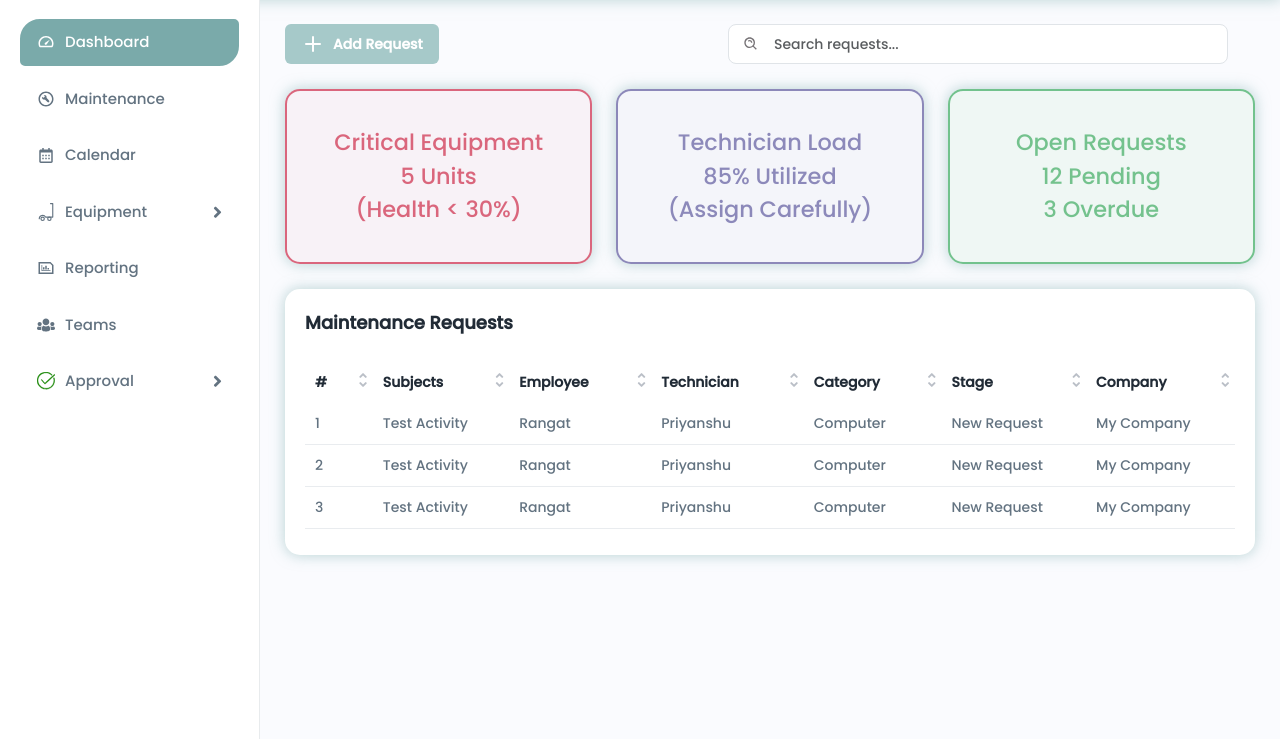
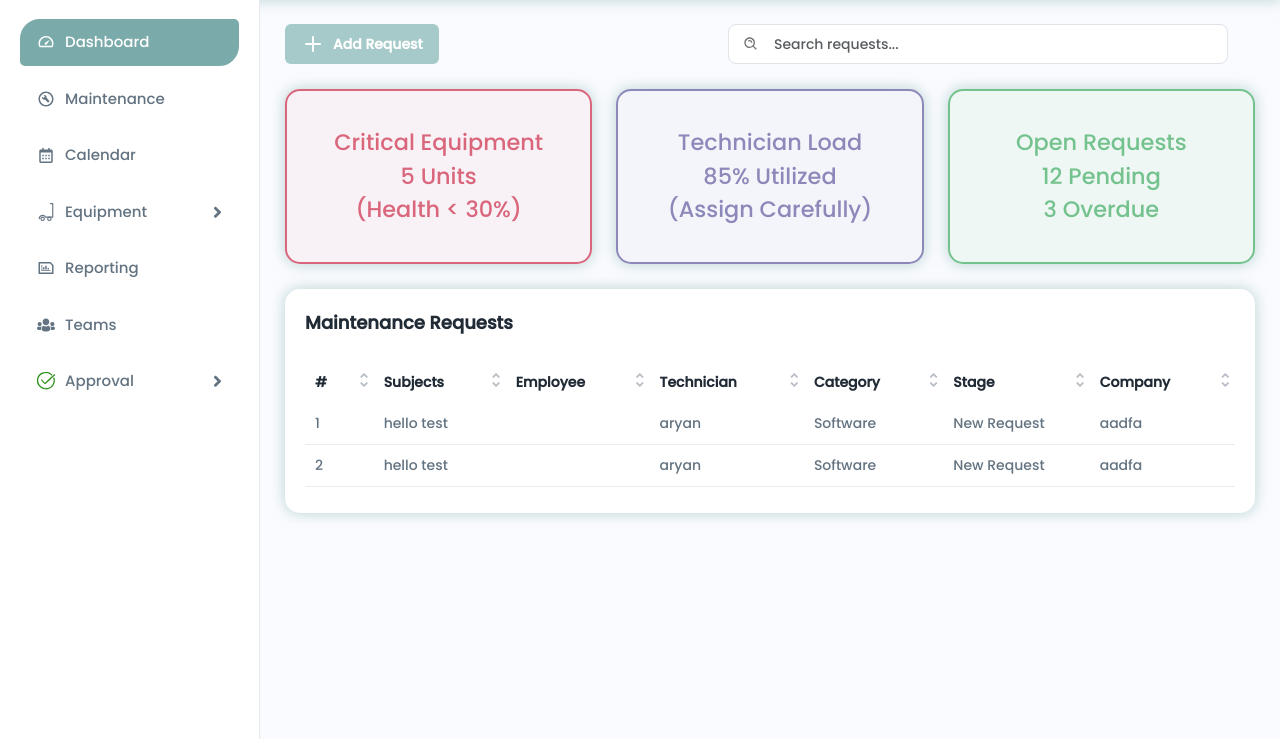
Before and after one commit to Krishprajapati15/GearGuard, a PHP site: page /odoo/Admin/index in a window 1280 px wide. Shown: the part 61-800 px from the top of the page. Run offline with PHP 8.4, Linux system fonts and the light colour scheme; data comes from the database, SQL or seed files in the repository.

Commit message:
Dynamically load maintenance requests in admin table
Replaced hardcoded maintenance request rows with dynamic data loading from the database. The table now displays real maintenance requests by joining maintenance_request and user_master tables, and shows a message if no requests are found.

```diff
--- a/Admin/index.php
+++ b/Admin/index.php
@@ -139,34 +139,39 @@
                                             </tr>
                                         </thead>
                                         <tbody id="maintenanceTable">
-                                            <tr>
-                                                <td>1</td>
-                                                <td>Test Activity</td>
-                                                <td>Rangat</td>
-                                                <td>Priyanshu</td>
-                                                <td>Computer</td>
-                                                <td>New Request</td>
-                                                <td>My Company</td>
-                                            </tr>
-                                            <tr>
-                                                <td>2</td>
-                                                <td>Test Activity</td>
-                                                <td>Rangat</td>
-                                                <td>Priyanshu</td>
-                                                <td>Computer</td>
-                                                <td>New Request</td>
-                                                <td>My Company</td>
-                                            </tr>
-                                            <tr>
-                                                <td>3</td>
-                                                <td>Test Activity</td>
-                                                <td>Rangat</td>
-                                                <td>Priyanshu</td>
-                                                <td>Computer</td>
-                                                <td>New Request</td>
-                                                <td>My Company</td>
-                                            </tr>
+                                            <?php
+                                            // Load maintenance requests dynamically
+                                            require_once "../includes/scripts/connection.php";
 
+                                            // Join with user_master to get employee name from created_by (user_id)
+                                            $sql = "SELECT mr.subject, um.user_name AS employee_name, mr.technician_name, mr.catogery_name, mr.req_stage, mr.company
+                                                    FROM maintenance_request mr
+                                                    LEFT JOIN user_master um ON mr.created_by = um.user_id
+                                                    ORDER BY mr.req_id DESC";
+
+                                            $result = $conn->query($sql);
+                                            $row_num = 1;
+
+                                            if ($result && $result->num_rows > 0):
+                                                while ($row = $result->fetch_assoc()):
+                                            ?>
+                                                <tr>
+                                                    <td><?php echo $row_num++; ?></td>
+                                                    <td><?php echo htmlspecialchars($row['subject']); ?></td>
+                                                    <td><?php echo htmlspecialchars($row['employee_name'] ?? ''); ?></td>
+                                                    <td><?php echo htmlspecialchars($row['technician_name']); ?></td>
+                                                    <td><?php echo htmlspecialchars($row['catogery_name']); ?></td>
+                                                    <td><?php echo htmlspecialchars($row['req_stage']); ?></td>
+                                                    <td><?php echo htmlspecialchars($row['company']); ?></td>
+                                                </tr>
+                                            <?php
+                                                endwhile;
+                                            else:
+                                            ?>
+                                                <tr>
+                                                    <td colspan="7" class="text-center">No maintenance requests found.</td>
+                                                </tr>
+                                            <?php endif; ?>
                                         </tbody>
                                     </table>
                                     <div id="noDataMessage" class="text-center p-5" style="display: none;">
```
